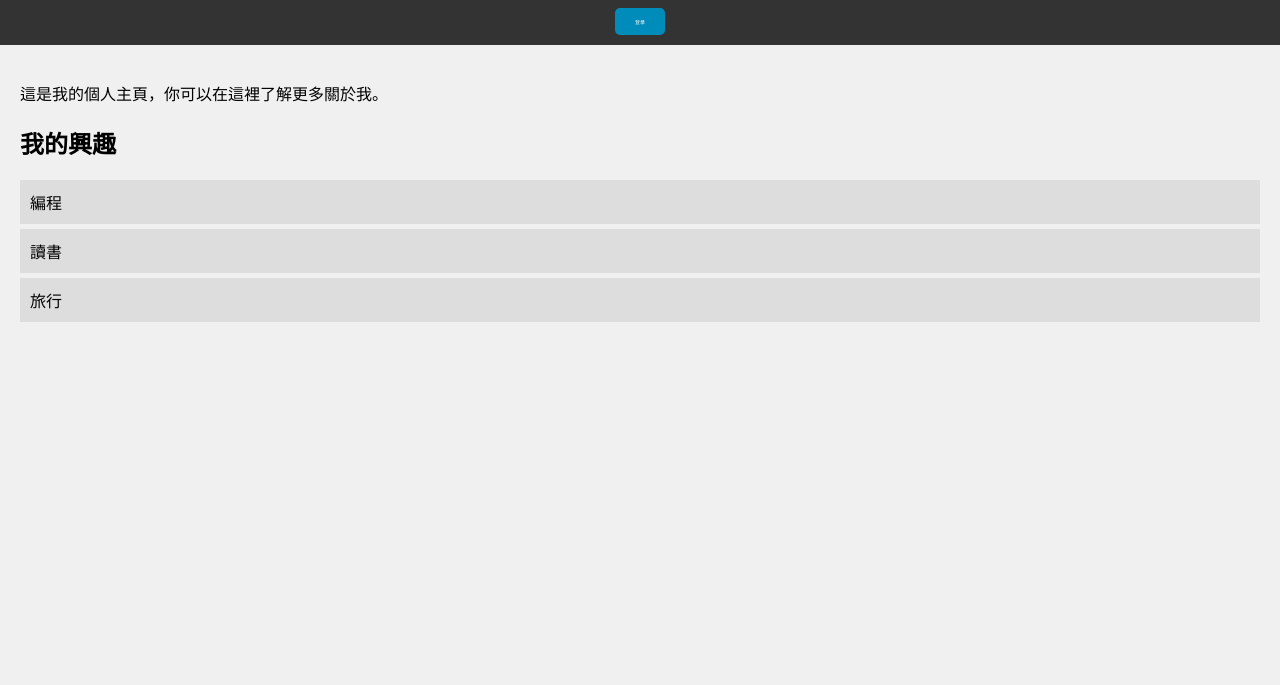
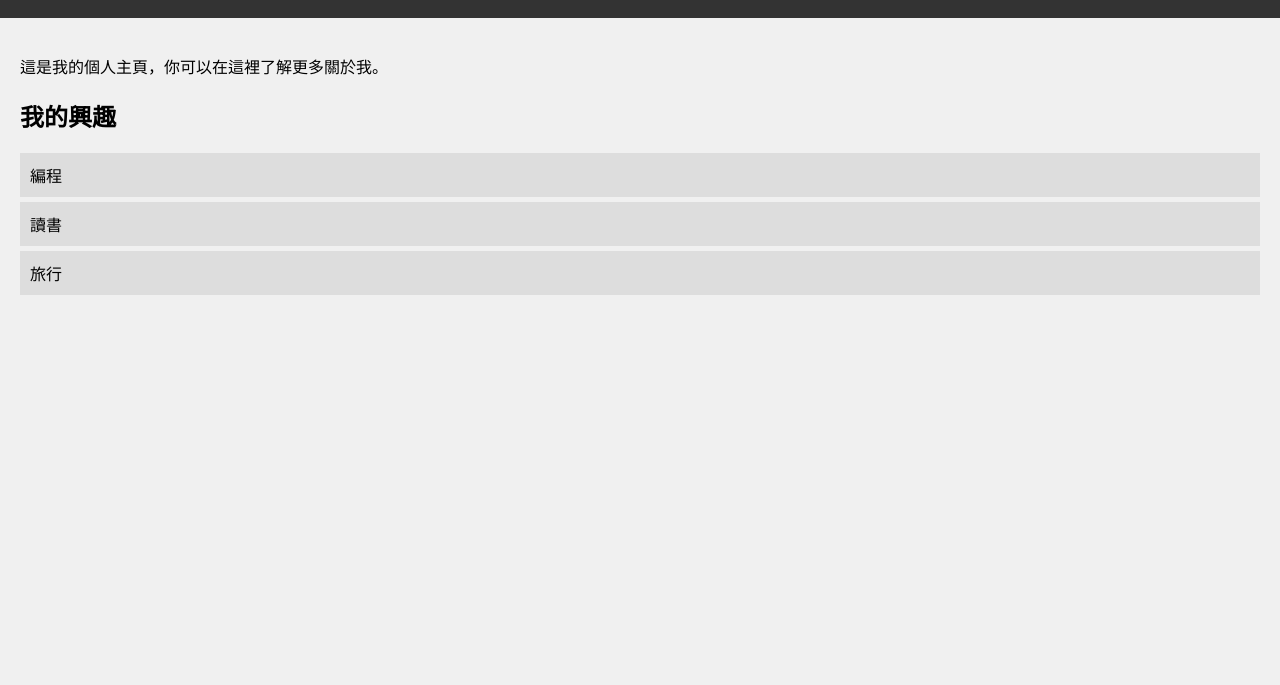
Before and after one commit to WEEB-WIDE-WEB/WEEB-WIDE-WEB.github.io, a plain HTML site: page login/adminadmin.html in a window 1280 px wide. Shown: the part 115-800 px from the top of the page. Drawn offline with Linux system fonts and the light colour scheme.

Commit message:
Update adminadmin.html

```diff
--- a/login/adminadmin.html
+++ b/login/adminadmin.html
@@ -74,8 +74,7 @@
         }
     </script>
     <header>
-        <h1>歡迎來到Zack的個人主頁</h1><a href="login.html" id="loginButton">登录</a>
-
+        <h1>歡迎來到Zack的個人主頁</h1>
     </header>
     <main>
         <p>這是我的個人主頁，你可以在這裡了解更多關於我。</p>
```
